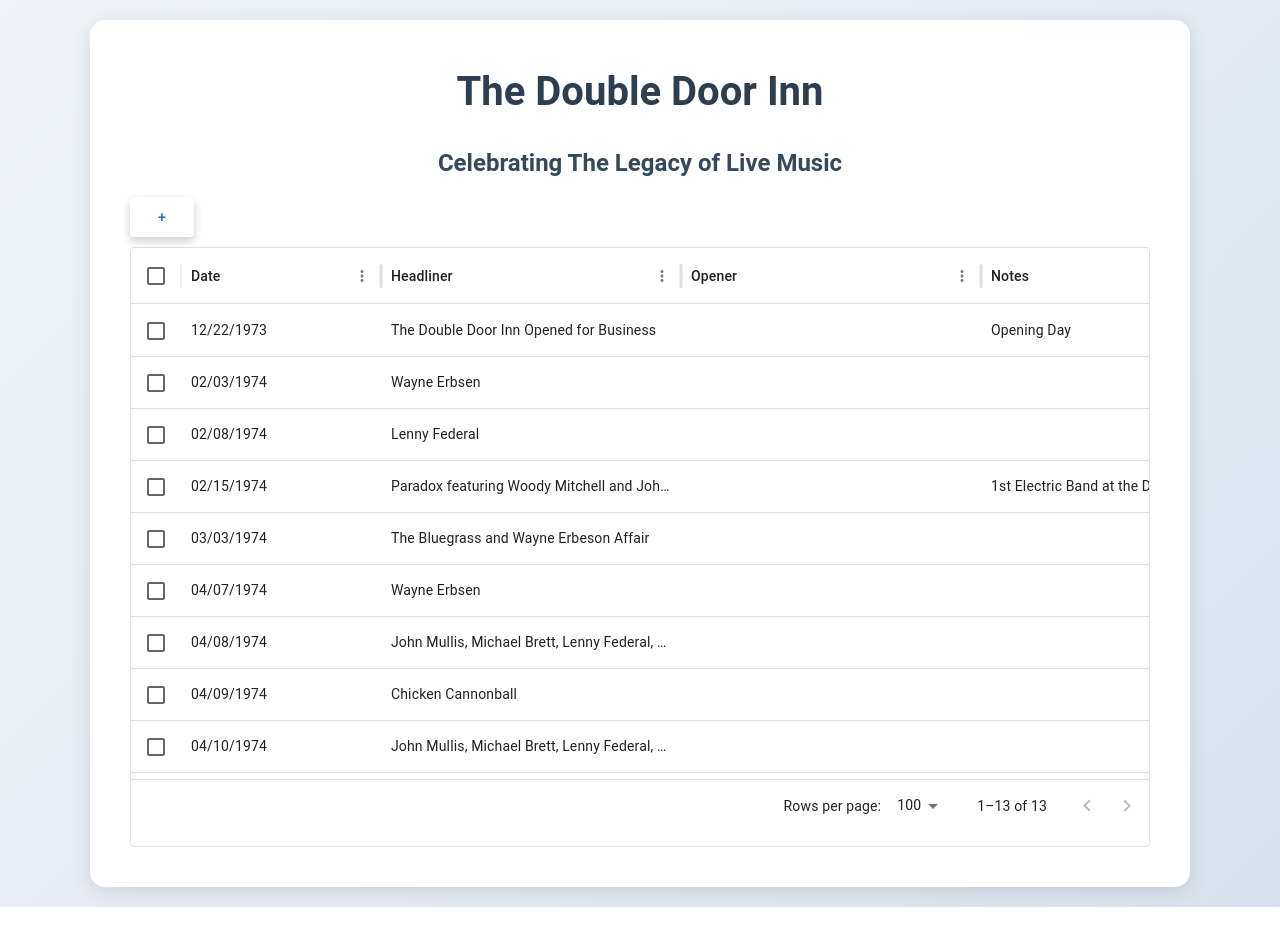
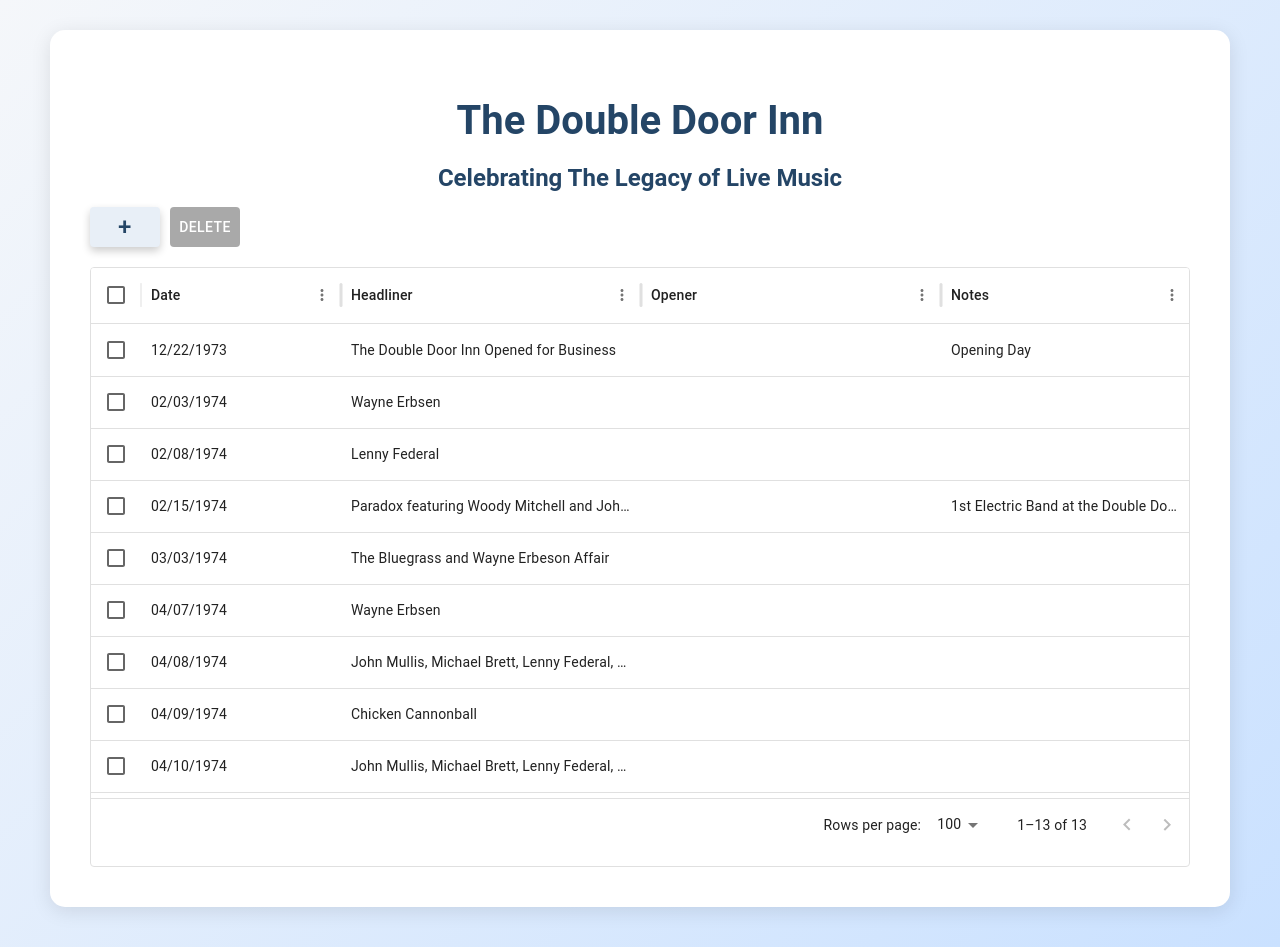
Before and after one commit to connorfewin/double-door-inn, a React (Create React App) app: page / in a window 1280 px wide. Before the commit the page ends 907 px from the top, so only its background shows below. Built offline with nearby package versions, Linux system fonts and the light colour scheme.

Commit message:
Styling overhaul. Delete Button. Date Picker in add modal.

```diff
--- a/package.json
+++ b/package.json
@@ -6,9 +6,11 @@
     "@emotion/react": "^11.13.3",
     "@emotion/styled": "^11.13.0",
     "@mui/x-data-grid": "^7.16.0",
+    "@mui/x-date-pickers": "^7.16.0",
     "@testing-library/jest-dom": "^5.17.0",
     "@testing-library/react": "^13.4.0",
     "@testing-library/user-event": "^13.5.0",
+    "dayjs": "^1.11.13",
     "react": "^18.3.1",
     "react-dom": "^18.3.1",
     "react-scripts": "5.0.1",
--- a/src/App.css
+++ /dev/null
@@ -1,61 +0,0 @@
-/* General reset */
-* {
-  margin: 0;
-  padding: 0;
-  box-sizing: border-box;
-}
-
-body {
-  font-family: 'Roboto', sans-serif;
-  background: linear-gradient(135deg, #f0f4f8, #d9e2ec);
-  color: #333;
-  line-height: 1.6;
-  padding: 20px;
-  min-height: 100vh;
-  display: flex;
-  justify-content: center;
-  align-items: center;
-}
-
-.App {
-  max-width: 1100px;
-  width: 100%;
-  margin: 0 auto;
-  padding: 40px;
-  background-color: white;
-  box-shadow: 0 4px 20px rgba(0, 0, 0, 0.1);
-  border-radius: 15px;
-  text-align: center;
-}
-
-/* Header styles */
-h1 {
-  font-size: 2.5rem;
-  color: #2c3e50;
-  margin-bottom: 20px;
-}
-
-h2 {
-  color: #34495e;
-  margin-bottom: 15px;
-}
-
-
-.DataTable {
-  width: 100%;
-  min-width: 1000px;
-  overflow-x: auto;
-  padding-bottom: 15px;
-}
-
-.MuiDataGrid-root {
-  overflow: hidden !important; /* Ensures the DataGrid's inner container doesn't overflow unexpectedly */
-}
-
-.MuiDataGrid-viewport {
-  transform: none !important; /* Resets any default transformation that might cause the scroll to be misplaced */
-}
-
-.css-1rtad1 {
-  left: 0px !important; /* Make sure it starts from the left edge */
-}
--- a/src/App.js
+++ b/src/App.js
@@ -1,6 +1,5 @@
-// App.js
 import React from 'react';
-import './App.css';
+import './Styles/Layout.css'; // Updated import
 import Header from './Components/Header';
 import DataTable from './Components/DataTable';
 
--- a/src/Components/AddButton.js
+++ b/src/Components/AddButton.js
@@ -1,15 +1,19 @@
 import React, { useState } from 'react';
 import { Modal, Box, Button, TextField } from '@mui/material';
-import '../Styles/AddButton.css';
+import { DatePicker } from '@mui/x-date-pickers/DatePicker';
+import dayjs from 'dayjs';
+import '../Styles/Buttons.css'; // Updated import
+import '../Styles/Modals.css'; // Import for modal styles
+import { LocalizationProvider } from '@mui/x-date-pickers';
+import { AdapterDayjs } from '@mui/x-date-pickers/AdapterDayjs';
 
 const AddButton = ({ onAdd }) => {
   const [open, setOpen] = useState(false);
   const [formData, setFormData] = useState({
-    DATE: '',
+    DATE: null,
     HEADLINER: '',
     OPENER: '',
     NOTES: '',
-    DAY: '',
   });
 
   const handleOpen = () => setOpen(true);
@@ -22,27 +26,36 @@ const AddButton = ({ onAdd }) => {
     });
   };
 
+  const handleDateChange = (newDate) => {
+    setFormData({
+      ...formData,
+      DATE: newDate,
+    });
+  };
+
   const handleSubmit = () => {
-    onAdd(formData);
-    setFormData({ DATE: '', HEADLINER: '', OPENER: '', NOTES: '', DAY: '' });
+    const formattedDate = formData.DATE ? dayjs(formData.DATE).format('MM/DD/YYYY') : null;
+    const dayOfWeek = formData.DATE ? dayjs(formData.DATE).format('dddd') : '';
+    const newEntry = { ...formData, DATE: formattedDate, DAY: dayOfWeek };
+    onAdd(newEntry);
+    setFormData({ DATE: null, HEADLINER: '', OPENER: '', NOTES: '' });
     handleClose();
   };
 
   return (
-    <div className="add-button-container">
+    <div className="button-container">
       <Button className="add-button" onClick={handleOpen}>
         +
       </Button>
+      <LocalizationProvider dateAdapter={AdapterDayjs}>
         <Modal open={open} onClose={handleClose}>
           <Box className="modal-box">
             <h2>Add New Entry</h2>
-          <TextField
-            name="DATE"
+            <DatePicker
               label="Date"
               value={formData.DATE}
-            onChange={handleChange}
-            fullWidth
-            margin="normal"
+              onChange={handleDateChange}
+              renderInput={(params) => <TextField {...params} fullWidth margin="normal" />}
             />
             <TextField
               name="HEADLINER"
@@ -68,19 +81,12 @@ const AddButton = ({ onAdd }) => {
               fullWidth
               margin="normal"
             />
-          <TextField
-            name="DAY"
-            label="Day"
-            value={formData.DAY}
-            onChange={handleChange}
-            fullWidth
-            margin="normal"
-          />
             <Button onClick={handleSubmit} variant="contained" color="primary">
               Submit
             </Button>
           </Box>
         </Modal>
+      </LocalizationProvider>
     </div>
   );
 };
--- a/src/Components/DataTable.js
+++ b/src/Components/DataTable.js
@@ -1,8 +1,10 @@
 import React, { useState } from 'react';
 import { DataGrid } from '@mui/x-data-grid';
-import AddButton from './AddButton';  // Import the new AddButton component
+import AddButton from './AddButton';
+import { Button } from '@mui/material';
 import sampleData from '../Helpers/SampleData.json';
-import '../App.css';
+import '../Styles/DataTable.css'; // Updated import
+import '../Styles/Buttons.css'; // For button styles
 
 const columns = [
   { field: 'DATE', headerName: 'Date', width: 200, cellClassName: 'tableCell', sortComparator: (v1, v2) => new Date(v1) - new Date(v2) },
@@ -23,7 +25,6 @@ function getDate(date) {
   return `${month}/${day}/${year}`;
 }
 
-// Initial rows from sample data
 const initialRows = sampleData.map((item, index) => ({
   id: index,
   DAY: item.DAY,
@@ -35,6 +36,7 @@ const initialRows = sampleData.map((item, index) => ({
 
 function DataTable() {
   const [rows, setRows] = useState(initialRows);
+  const [selectionModel, setSelectionModel] = useState([]);
 
   const handleAdd = (newEntry) => {
     const newRow = {
@@ -45,15 +47,38 @@ function DataTable() {
     setRows([...rows, newRow]);
   };
 
+  const handleDelete = () => {
+    const remainingRows = rows.filter((row) => !selectionModel.includes(row.id));
+    setRows(remainingRows);
+    setSelectionModel([]);
+  };
+
   return (
-    <><AddButton onAdd={handleAdd} />
+    <div>
+      <div className="button-container">
+        <AddButton onAdd={handleAdd} />
+        <Button
+          variant="contained"
+          className="delete-button"
+          onClick={handleDelete}
+          disabled={selectionModel.length === 0}
+          style={{ marginLeft: '10px' }}
+        >
+          Delete
+        </Button>
+      </div>
       <div style={{ height: 600, width: '100%', margin: 'auto', overflowX: 'auto' }}>
         <DataGrid
           rows={rows}
           columns={columns}
           checkboxSelection
-              className="DataTable" />
-      </div></>
+          onRowSelectionModelChange={(newSelectionModel) => {
+            setSelectionModel(newSelectionModel);
+          }}
+          className="DataTable"
+        />
+      </div>
+    </div>
   );
 }
 
--- a/src/Components/Header.js
+++ b/src/Components/Header.js
@@ -1,6 +1,5 @@
-// Header.js
 import React from 'react';
-import '../App.css';
+import '../Styles/Layout.css';
 
 function Header() {
   return (
--- a/src/Styles/AddButton.css
+++ /dev/null
@@ -1,44 +0,0 @@
-.add-button-container {
-    display: flex;
-    justify-content: flex-start; /* Align button to the left */
-    margin-bottom: 10px;
-  }
-
-  .add-button {
-    font-size: 1.5rem;
-    color: white;
-    background-color: #3498db; /* Blue color */
-    border-radius: 5px;
-    width: 40px;
-    height: 40px;
-    display: flex;
-    justify-content: center;
-    align-items: center;
-    cursor: pointer;
-    box-shadow: 0 4px 8px rgba(0, 0, 0, 0.2);
-    transition: background-color 0.3s ease, box-shadow 0.3s ease;
-    border: none;
-    outline: none;
-  }
-
-  .add-button:hover {
-    background-color: #2980b9; /* Darker blue on hover */
-    box-shadow: 0 6px 12px rgba(0, 0, 0, 0.3);
-  }
-
-  .add-button:focus {
-    outline: none;
-  }
-
-  .modal-box {
-    position: absolute;
-    top: 50%;
-    left: 50%;
-    transform: translate(-50%, -50%);
-    width: 400px;
-    background-color: white;
-    border: none;
-    box-shadow: 0px 8px 16px rgba(0, 0, 0, 0.3);
-    padding: 20px;
-    border-radius: 15px;
-  }
--- /dev/null
+++ b/src/Styles/Buttons.css
@@ -0,0 +1,54 @@
+/* Button container for layout */
+.button-container, .add-button-container {
+  display: flex;
+  justify-content: flex-start;
+  margin-bottom: 10px;
+}
+
+/* Common button styles */
+.add-button, .delete-button {
+  border-radius: 5px;
+  width: 70px;
+  height: 40px;
+  display: flex;
+  justify-content: center;
+  align-items: center;
+  cursor: pointer;
+  box-shadow: 0 4px 8px rgba(0, 0, 0, 0.2);
+  transition: background-color 0.3s ease, box-shadow 0.3s ease;
+  border: none;
+  outline: none;
+}
+
+/* Add Button */
+.add-button {
+  font-size: 1.5rem !important;
+  background-color: #E8EFF7 !important;
+  color: #244566 !important;
+}
+
+.add-button:hover {
+  background-color: #244566 !important;
+  color: white !important;
+  box-shadow: 0 6px 12px rgba(0, 0, 0, 0.3);
+}
+
+/* Delete Button */
+.delete-button {
+  background-color: #1976D2 !important;
+  color: white !important;
+}
+
+.delete-button:hover {
+  background-color: #991f1f !important;
+  color: white;
+  box-shadow: 0 6px 12px rgba(0, 0, 0, 0.3);
+}
+
+/* Disabled Delete Button */
+.delete-button:disabled {
+  background-color: #A9A9A9 !important; /* Light gray background for disabled state */
+  color: #ffffff !important; /* Keep text white */
+  cursor: not-allowed; /* Change the cursor to indicate it's disabled */
+  box-shadow: none; /* Remove shadow when disabled */
+}
--- a/src/Styles/DataTable.css
+++ b/src/Styles/DataTable.css
@@ -0,0 +1,19 @@
+/* Data table styling */
+.DataTable {
+    width: 100%;
+    min-width: 1000px;
+    overflow-x: auto;
+    padding-bottom: 15px;
+  }
+
+  .MuiDataGrid-root {
+    overflow: hidden !important;
+  }
+
+  .MuiDataGrid-viewport {
+    transform: none !important;
+  }
+
+  .css-1rtad1 {
+    left: 0px !important;
+  }
--- /dev/null
+++ b/src/Styles/Layout.css
@@ -0,0 +1,34 @@
+/* Layout styles for main application */
+.App {
+  max-width: 1100px;
+  width: 100%;
+  margin: 0 auto;
+  background-color: white;
+  padding: 40px;
+  box-shadow: 0 4px 20px rgba(0, 0, 0, 0.1);
+  border-radius: 15px;
+  text-align: center;
+  margin-top: 10px;
+}
+/* General reset and background */
+body {
+  font-family: 'Roboto', sans-serif;
+  background: linear-gradient(135deg, #f5f7fa, #cae1ff); /* Gradient applied to the body */
+  padding-bottom: 40px;
+  padding-top: 20px;
+}
+
+
+/* Header styles */
+h1, h2 {
+  color: #244566;
+}
+
+h1 {
+  font-size: 2.5rem;
+  margin-bottom: 20px;
+}
+
+h2 {
+  margin-bottom: 15px;
+}
--- /dev/null
+++ b/src/Styles/Modals.css
@@ -0,0 +1,13 @@
+/* Modal styling */
+.modal-box {
+    position: absolute;
+    top: 50%;
+    left: 50%;
+    transform: translate(-50%, -50%);
+    width: 400px;
+    background-color: white;
+    border: none;
+    box-shadow: 0px 8px 16px rgba(0, 0, 0, 0.3);
+    padding: 20px;
+    border-radius: 15px;
+  }
--- /dev/null
+++ b/src/Styles/Reset.css
@@ -0,0 +1,18 @@
+/* General reset */
+* {
+    margin: 0;
+    padding: 0;
+    box-sizing: border-box;
+  }
+
+  body {
+    font-family: 'Roboto', sans-serif;
+    background: linear-gradient(135deg, #f0f4f8, #bfdbff);
+    color: #333;
+    line-height: 1.6;
+    padding: 20px;
+    min-height: 100vh;
+    display: flex;
+    justify-content: center;
+    align-items: center;
+  }
```
Also changed, not shown: 1 other file (tests, documents, lock files or other folders). Lines whose indentation alone changed are shown as unchanged.
